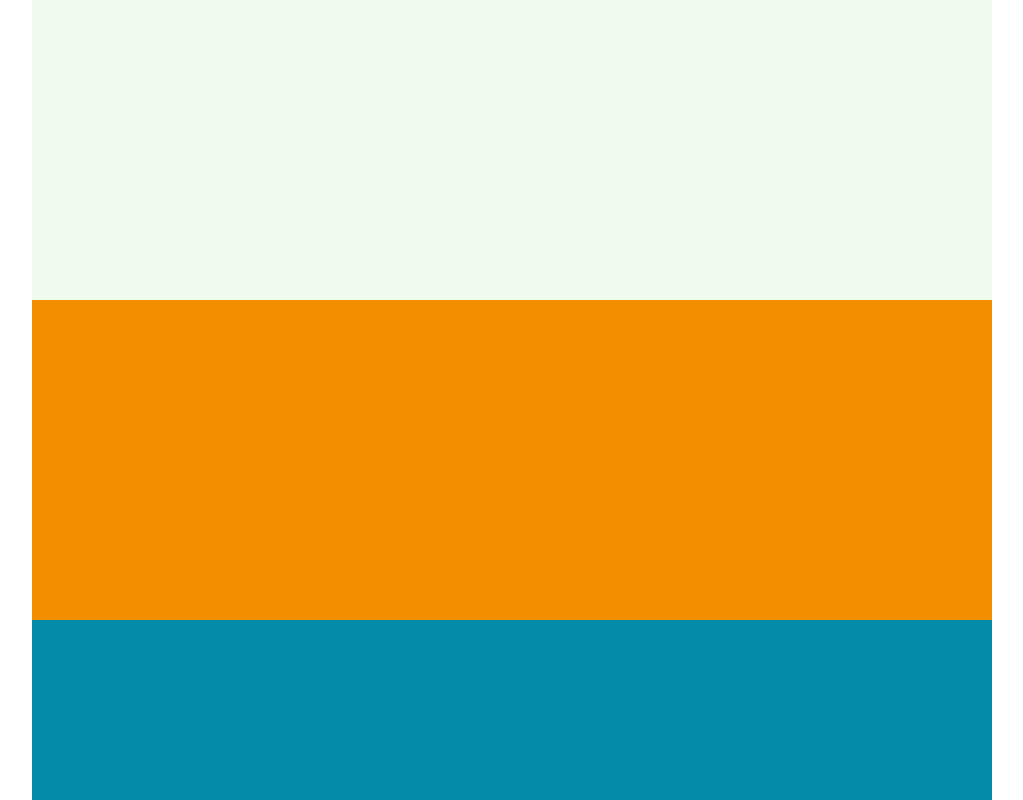
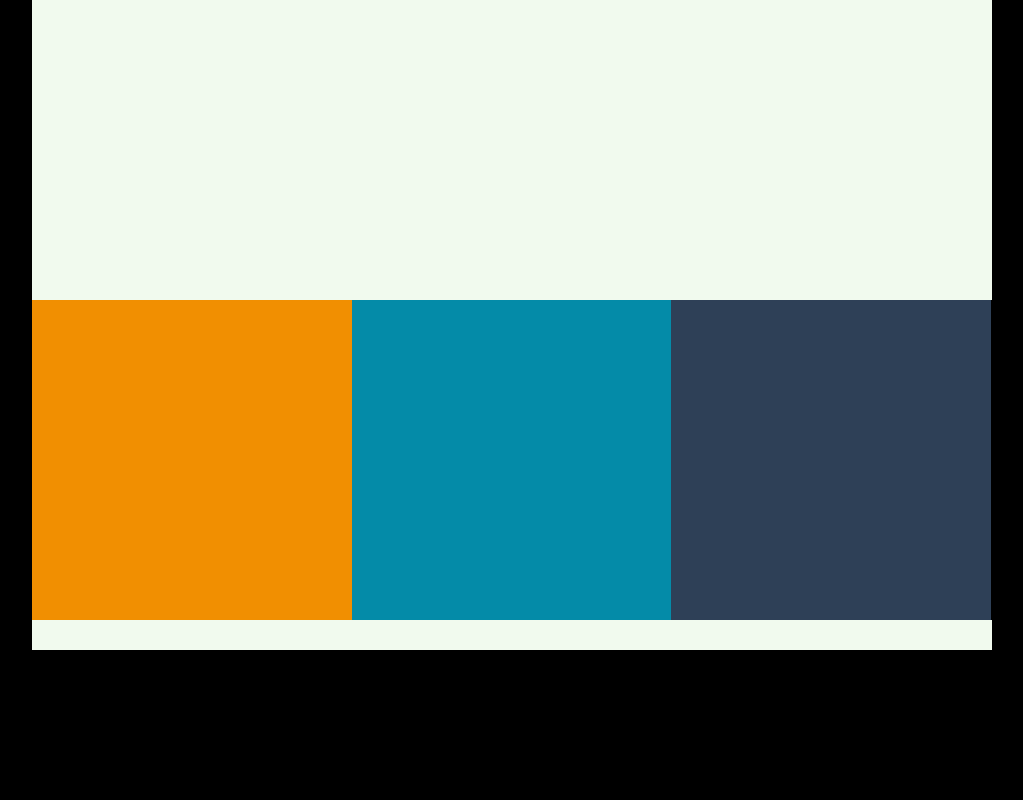
Before and after one commit to EmilyKArden/skillcrush-responsive-website-coding, a plain HTML site: page responsive-background-color/index.html in a window 1280 px wide. Shown: the top 800 px of the page, without its empty margins (128-1151 px from the left). Drawn offline with Linux system fonts and the light colour scheme.

Commit message:
Added responsive sizing on color columns and changed background color.

```diff
--- a/responsive-background-color/css/main.css
+++ b/responsive-background-color/css/main.css
@@ -1,8 +1,10 @@
 @charset "UTF-8";
 /* CSS Document */
 
-html, body {
+html,
+body {
   margin: 0px;
+  background-color: black;
 }
 
 .clear {
@@ -60,23 +62,29 @@ footer {
 
 @media (min-width: 768px) {
   header {
-    background-color: #fffcf9 ;
+    background-color: #fffcf9;
+
   }
 
   #column-1 {
-    background-color:#fcba04 ;
+    background-color: #fcba04;
   }
 
   #column-2 {
-    background-color:#fbd1a2 ;
+    background-color: #fbd1a2;
   }
 
   #column-3 {
-    background-color:#7dcfb6 ;
+    background-color: #7dcfb6;
+    width: 100%;
   }
 
   footer {
-    background-color:#fffcf9;
+    background-color: #fffcf9;
+  }
+
+  .col-3 {
+    width: 50%;
   }
 
 }
@@ -85,23 +93,28 @@ footer {
 /*---------- Desktops ----------*/
 @media (min-width: 1200px) {
   header {
-    background-color: #f1faee ;
+    background-color: #f1faee;
   }
 
   #column-1 {
-    background-color: #f18f01 ;
+    background-color: #f18f01;
   }
 
   #column-2 {
-    background-color:#048ba8 ;
+    background-color: #048ba8;
   }
 
   #column-3 {
-    background-color:#2e4057 ;
+    background-color: #2e4057;
+    width: 33.3%
   }
 
   footer {
     background-color: #f1faee;
   }
 
+  .col-3{
+    width: 33.3%;
+  }
+
 }
```
